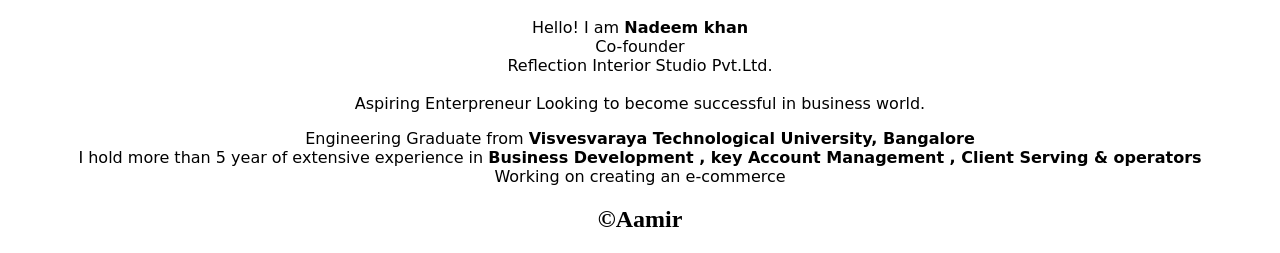
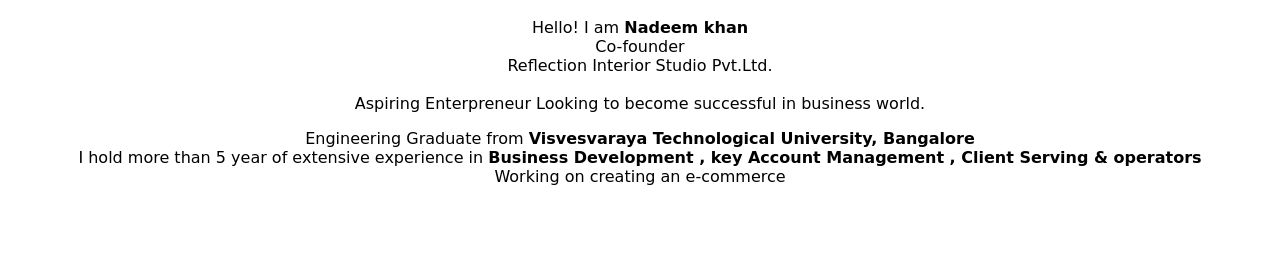
Before and after one commit to Aamir1532000/profile, a plain HTML site: page index.html in a window 1280 px wide. Shown: the part 586-839 px from the top of the page. After the commit the page ends 800 px from the top, so only its background shows below. Drawn offline with Linux system fonts and the light colour scheme.

Commit message:
Update index.html

```diff
--- a/index.html
+++ b/index.html
@@ -20,7 +20,7 @@
             <p>Engineering Graduate from <b>Visvesvaraya Technological University, Bangalore</b>  <br>I hold more than 5 year of extensive experience in <b>Business Development , key Account Management , Client Serving & operators</b> <br>Working on creating an e-commerce</p>
 
 
-       <h2>©Aamir</h2>
+
     </body>
 
 </html>
```
